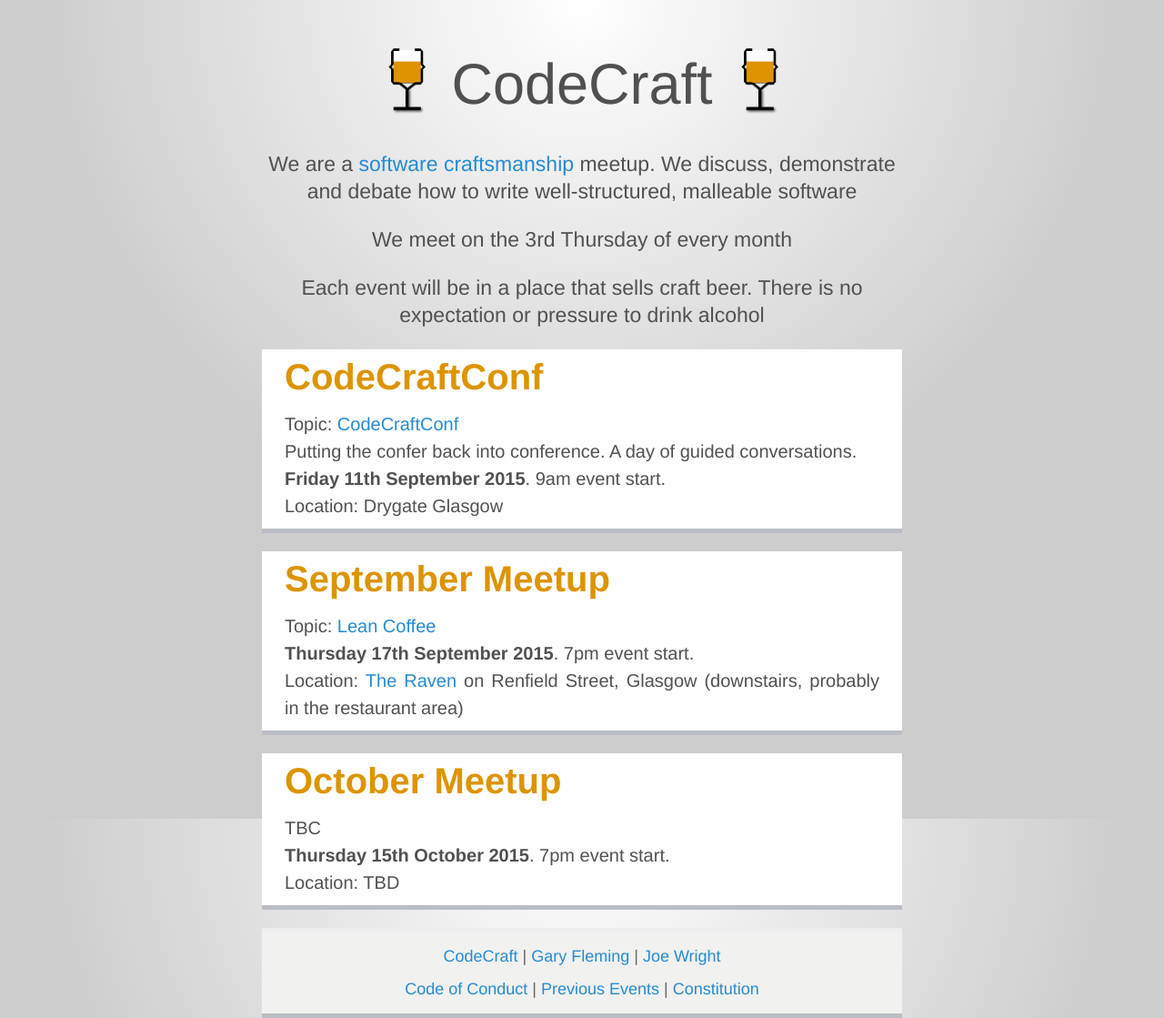
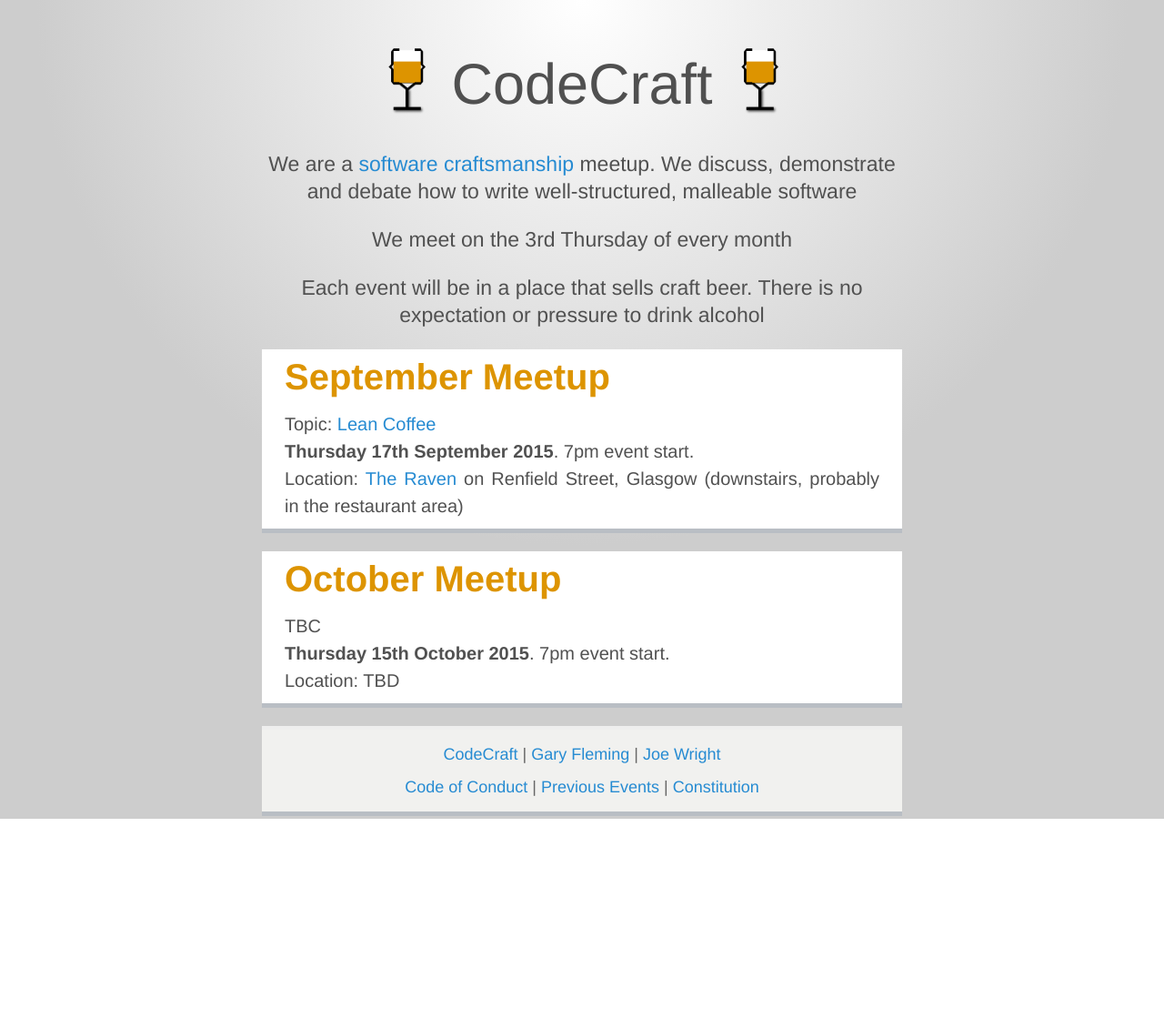
Before and after one commit to codecraftuk/codecraftuk.github.io, a Jekyll site: the page built from index.html, in a window 1280 px wide. Shown: the whole page at 91% size. Built offline with Jekyll 4.4.1, drawn with Linux system fonts in a browser that asks for light colours; Markdown is read by kramdown in place of the engine named in the settings; after the commit the page ends 900 px from its top, so only the background shows below that.

Commit message:
Removing conf event

```diff
--- a/index.html
+++ b/index.html
@@ -6,14 +6,6 @@
   <p class="lead">We are a <a href="http://manifesto.softwarecraftsmanship.org/">software craftsmanship</a> meetup. We discuss, demonstrate and debate how to write well-structured, malleable software</p>
   <p>We meet on the 3rd Thursday of every month</p>
   <p>Each event will be in a place that sells craft beer. There is no expectation or pressure to drink alcohol</p>
-</div>
-
-<div class="meetups">
-  <h2>CodeCraftConf</h2>
-  Topic: <a href="http://conf.codecraftuk.org/">CodeCraftConf</a>
-  <br/>Putting the confer back into conference. A day of guided conversations.
-  <br/><strong>Friday 11th September 2015</strong>. 9am event start.
-  <br/>Location: Drygate Glasgow
 </div>
 
 <div class="meetups">
```
